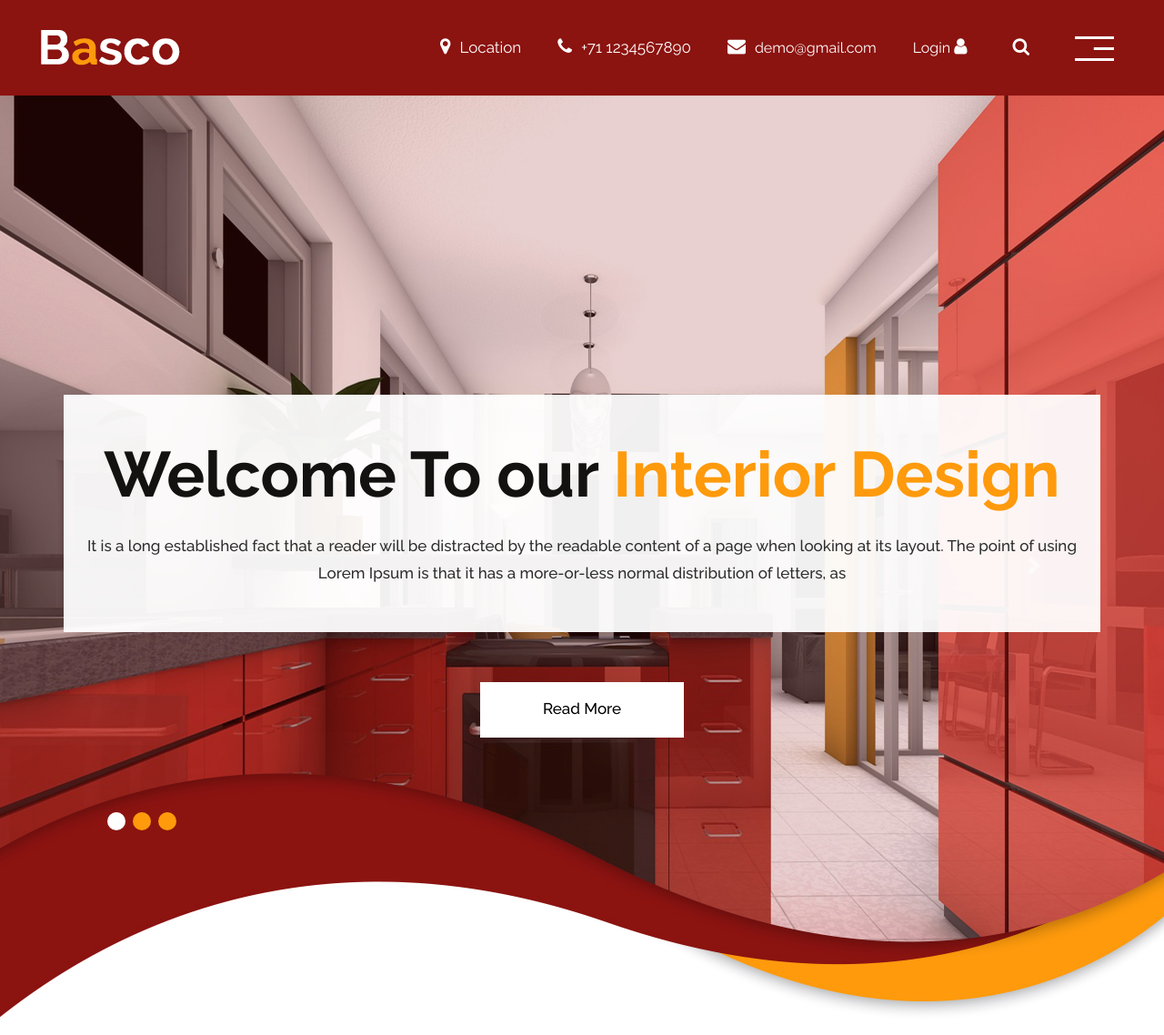
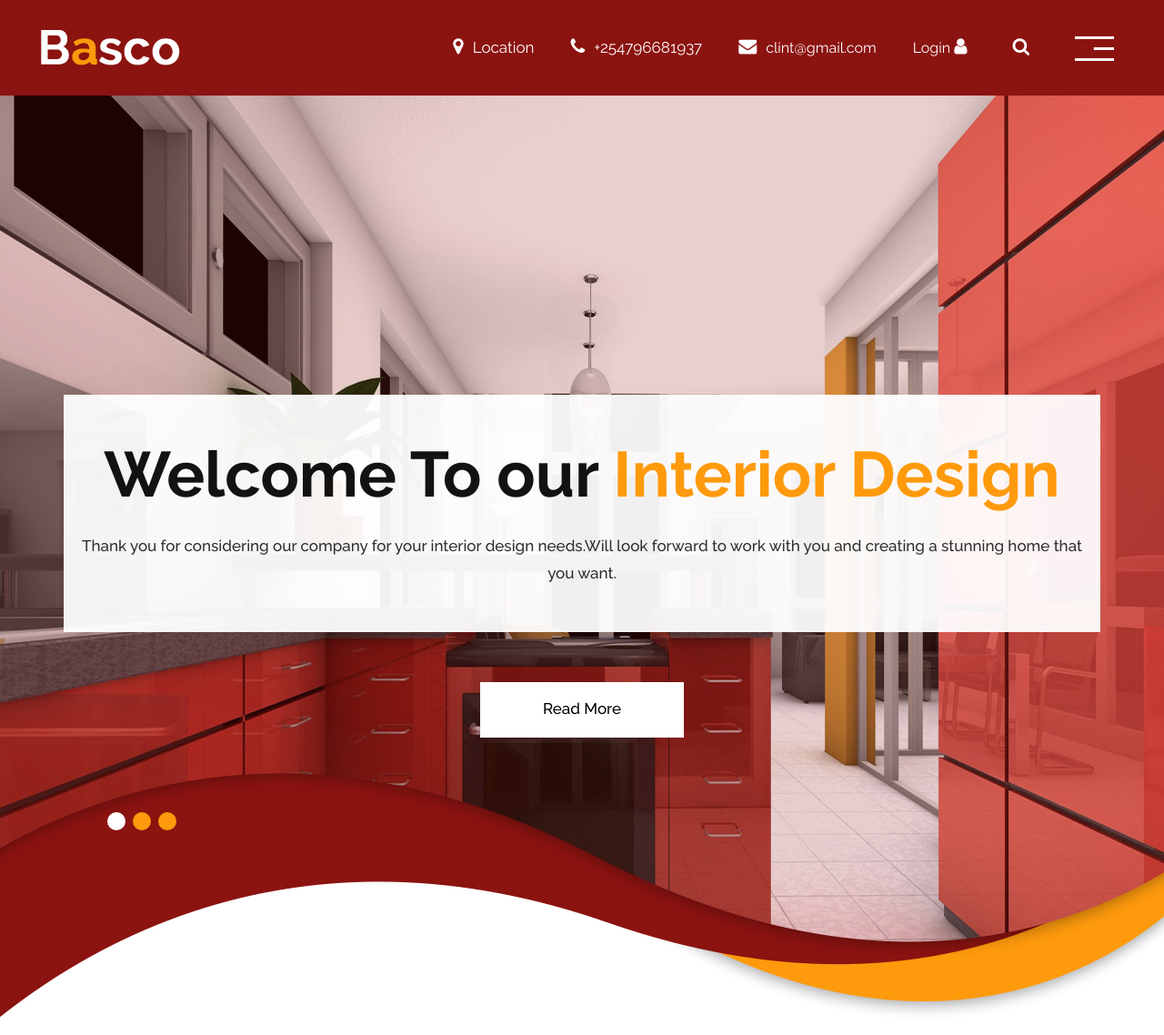
Before and after one commit to clintonthedeveloper/zoezi1, a Django app: page / in a window 1280 px wide. Shown: the top 1138 px of the page at 91% size. Run offline with Django 5.2, Linux system fonts and the light colour scheme; some libraries are stand-ins or nearby versions.

Commit message:
second message

```diff
--- a/myeshop/templates/about.html
+++ b/myeshop/templates/about.html
@@ -144,7 +144,7 @@
                   <div class="col-md-3 col-sm-6">
                      <div class="reader">
                         <h3>Contact Us</h3>
-                        <p>It is a lon <br> For our interior design we make the best posible use of the available space.</p>
+                        <p>Well org <br> For our interior design we make the best posible use of the available space.</p>
                      </div>
                   </div>
                </div>
--- a/myeshop/templates/index.html
+++ b/myeshop/templates/index.html
@@ -53,8 +53,8 @@
                   <div class="col-sm-9">
                      <ul class="email text_align_right">
                         <li class="d_none"> <i class="fa fa-map-marker" aria-hidden="true"></i>Location</a></li>
-                        <li class="d_none"><i class="fa fa-phone" aria-hidden="true"></i>+71  1234567890</a></li>
-                        <li class="d_none"> <a href="#"><i class="fa fa-envelope" aria-hidden="true"></i>demo@gmail.com</a></li>
+                        <li class="d_none"><i class="fa fa-phone" aria-hidden="true"></i>+254796681937</a></li>
+                        <li class="d_none"> <a href="#"><i class="fa fa-envelope" aria-hidden="true"></i>clint@gmail.com</a></li>
                         <li class="d_none"> <a href="#">Login <i class="fa fa-user" aria-hidden="true"></i></a> </li>
                         <li class="d_none"><i class="fa fa-search" style="cursor: pointer;" aria-hidden="true"></i></li>
                         <li> <button class="openbtn" onclick="openNav()"><img src="{% static 'images/menu_btn.png'%}"></button></li>
@@ -79,7 +79,7 @@
                      <div class="carousel-caption relative">
                         <div class="bg_white">
                            <h1>Welcome To our <span class="yello">Interior Design</span></h1>
-                           <p>It is a long established fact that a reader will be distracted by the readable content of a page when looking at its layout. The point of using Lorem Ipsum is that it has a more-or-less normal distribution of letters, as</p>
+                           <p> Thank you for considering our company for your interior design needs.Will look forward to work with you and creating a stunning home that you want.  </p>
                         </div>
                         <a class="read_more ban_btn" href="Javascript:void(0)">Read More</a>
                      </div>
@@ -90,7 +90,7 @@
                      <div class="carousel-caption relative">
                         <div class="bg_white">
                            <h1>Welcome To our <span class="yello">Interior Design</span></h1>
-                           <p>It is a long established fact that a reader will be distracted by the readable content of a page when looking at its layout. The point of using Lorem Ipsum is that it has a more-or-less normal distribution of letters, as</p>
+                           <p> The interior welcoming package is a collection of assets that you can use to welcome your new client into our world.</p>
                         </div>
                         <a class="read_more ban_btn" href="Javascript:void(0)">Read More</a>
                      </div>
--- a/myeshop/templates/services.html
+++ b/myeshop/templates/services.html
@@ -294,7 +294,7 @@
                <div class="container">
                   <div class="row">
                      <div class="col-md-10 offset-md-1">
-                        <p>Copyright 2020 All Right Reserved By <a href="https://html.design/"> Free Html Template</a></p>
+                        <p>Copyright 2020 All Right Reserved By clintonthedeveloper</p>
                      </div>
                   </div>
                </div>
```
Also changed, not shown: myeshop/templates/contact.html (+4 -4 lines).
